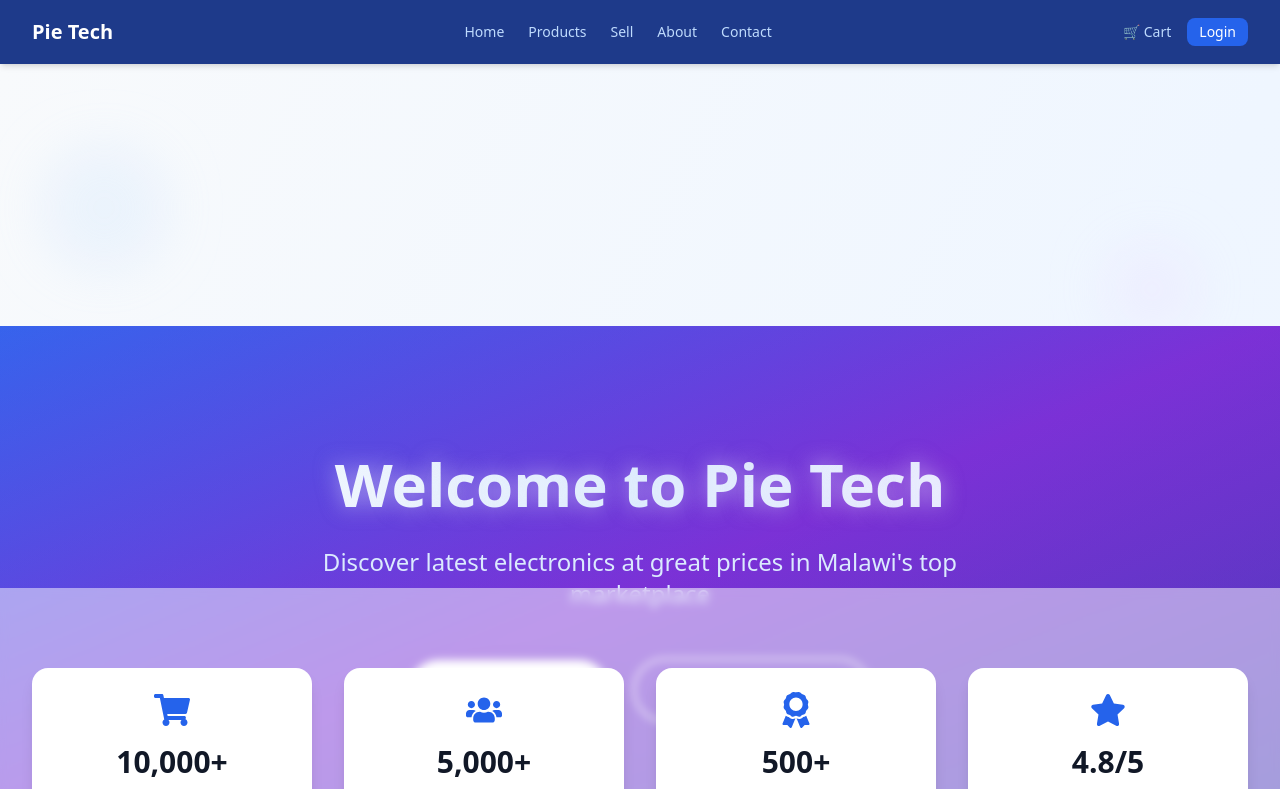
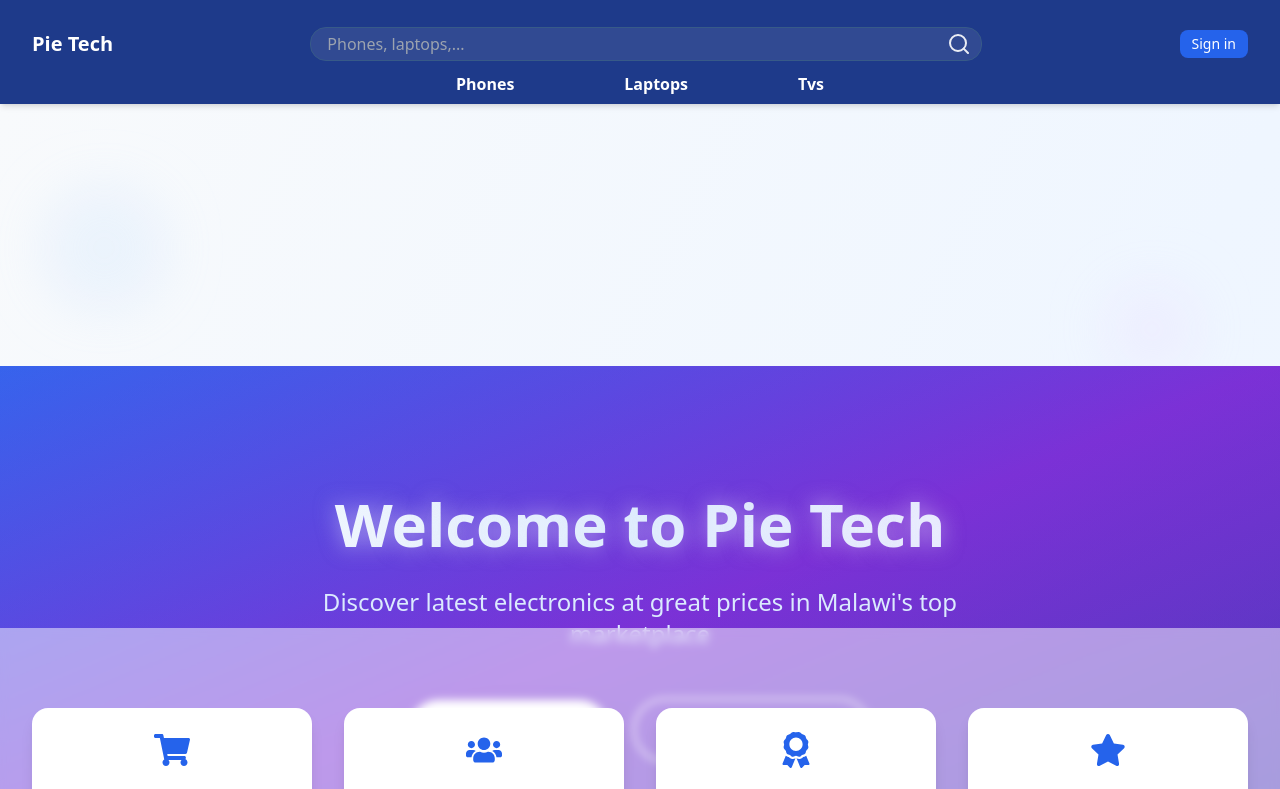
Before and after one commit to wisdomphiri408/pie-electronics-clone, a React (Vite) app: page / in a window 1280 px wide. Shown: the top 789 px of the page. Built offline with nearby package versions, Linux system fonts and the light colour scheme; the HTML template or start-up script is replaced by a standard one.

Commit message:
Updated the head navigation

```diff
--- a/package.json
+++ b/package.json
@@ -12,6 +12,7 @@
   "dependencies": {
     "axios": "^1.6.2",
     "framer-motion": "^10.16.16",
+    "lucide-react": "^0.563.0",
     "react": "^18.2.0",
     "react-dom": "^18.2.0",
     "react-hot-toast": "^2.6.0",
--- a/src/components/Navbar.jsx
+++ b/src/components/Navbar.jsx
@@ -1,137 +1,54 @@
 import { Link } from 'react-router-dom';
-import { useCart } from '../context/CartContext';
-import { useState } from 'react';
+//import { useCart } from '../context/CartContext';
+import SearchBar from './SearchBar';
+import UserProfile from './ui/profile';
+import {ShoppingCart} from "lucide-react"
+
 
 const Navbar = () => {
-  const { getTotalItems } = useCart();
-  const user = JSON.parse(localStorage.getItem('user'));
-  const [isOpen, setIsOpen] = useState(false);
+  //const { getTotalItems } = useCart();
+  //const user = JSON.parse(localStorage.getItem('user'));
 
-  const handleLogout = () => {
-    localStorage.removeItem('token');
-    localStorage.removeItem('user');
-    window.location.href = '/';
-  };
+  const isUser = false;
+
 
   return (
     <nav className="bg-blue-900 shadow-md sticky top-0 z-50">
       <div className="max-w-7xl mx-auto px-4 sm:px-6 lg:px-8">
-        <div className="flex justify-between items-center h-16">
+        <div className="flex justify-between items-center h-16 gap-2">
           {/* Logo */}
-          <Link to="/" className="text-xl font-bold text-white">
+          <Link to="/" className="text-xl font-semibold text-white mt-6">
             Pie Tech
           </Link>
 
-          {/* Navigation Links */}
-          <div className="hidden md:flex space-x-6">
-            <Link to="/" className="text-blue-200 hover:text-white transition text-sm">
-              Home
-            </Link>
-            <Link to="/products" className="text-blue-200 hover:text-white transition text-sm">
-              Products
-            </Link>
-            <Link to="/sell" className="text-blue-200 hover:text-white transition text-sm">
-              Sell
-            </Link>
-            <Link to="/about" className="text-blue-200 hover:text-white transition text-sm">
-              About
-            </Link>
-            <Link to="/contact" className="text-blue-200 hover:text-white transition text-sm">
-              Contact
-            </Link>
-            {user && (
-              <Link to="/dashboard" className="text-blue-200 hover:text-white transition text-sm">
-                Dashboard
-              </Link>
-            )}
-            {user?.role === 'admin' && (
-              <Link to="/admin" className="text-blue-200 hover:text-white transition text-sm">
-                Admin
-              </Link>
-            )}
-          </div>
-
-          {/* Hamburger Menu - Mobile */}
-          <div className="md:hidden">
-            <button onClick={() => setIsOpen(!isOpen)} className="text-white focus:outline-none">
-              <svg className="w-6 h-6" fill="none" stroke="currentColor" viewBox="0 0 24 24">
-                <path strokeLinecap="round" strokeLinejoin="round" strokeWidth={2} d={isOpen ? "M6 18L18 6M6 6l12 12" : "M4 6h16M4 12h16M4 18h16"} />
-              </svg>
-            </button>
-          </div>
+          {/* Center - Search Bar */}
+          <dv className="flex-1 w-full max-w-2xl pt-6">
+            <SearchBar />
+          </dv>
 
           {/* Right side - Cart and Login/Logout */}
-          <div className="hidden md:flex items-center space-x-4">
-            <Link to="/cart" className="text-blue-200 hover:text-white transition relative text-sm">
-              🛒 Cart
-              {getTotalItems() > 0 && (
-                <span className="absolute -top-2 -right-2 bg-red-500 text-white text-xs rounded-full h-5 w-5 flex items-center justify-center">
-                  {getTotalItems()}
-                </span>
-              )}
-            </Link>
-            {user ? (
-              <div className="flex items-center space-x-4">
-                <span className="text-white text-sm">Hello, {user.name}</span>
-                <button onClick={handleLogout} className="bg-red-600 text-white px-3 py-1 rounded-lg hover:bg-red-700 transition text-sm">
-                  Logout
-                </button>
+          <div className="flex items-center space-x-4">
+            {isUser ? (
+              <div className="flex items-end space-x-4">
+                <UserProfile />
+                <Link to='/' className='flex flex-col items-center'>
+                  <span className='text-white animate-pulse'>3</span>
+                  <ShoppingCart className="text-white hover:scale-110 active:scale-100 cursor-pointer" />
+                </Link>
               </div>
             ) : (
-              <Link to="/login" className="bg-blue-600 text-white px-3 py-1 rounded-lg hover:bg-blue-700 transition text-sm">
-                Login
+              <Link to="/login" className="bg-blue-600 text-white px-3 py-1 rounded-lg hover:bg-blue-700 transition text-sm mt-6">
+                Sign in
               </Link>
             )}
           </div>
         </div>
-
-        {/* Mobile Menu */}
-        {isOpen && (
-          <div className="md:hidden bg-blue-800 px-4 py-4 space-y-2">
-            <Link to="/" className="block text-blue-200 hover:text-white transition" onClick={() => setIsOpen(false)}>
-              Home
-            </Link>
-            <Link to="/products" className="block text-blue-200 hover:text-white transition" onClick={() => setIsOpen(false)}>
-              Products
-            </Link>
-            <Link to="/sell" className="block text-blue-200 hover:text-white transition" onClick={() => setIsOpen(false)}>
-              Sell
-            </Link>
-            <Link to="/about" className="block text-blue-200 hover:text-white transition" onClick={() => setIsOpen(false)}>
-              About
-            </Link>
-            <Link to="/contact" className="block text-blue-200 hover:text-white transition" onClick={() => setIsOpen(false)}>
-              Contact
-            </Link>
-            {user && (
-              <Link to="/dashboard" className="block text-blue-200 hover:text-white transition" onClick={() => setIsOpen(false)}>
-                Dashboard
-              </Link>
-            )}
-            {user?.role === 'admin' && (
-              <Link to="/admin" className="block text-blue-200 hover:text-white transition" onClick={() => setIsOpen(false)}>
-                Admin
-              </Link>
-            )}
-            <div className="border-t border-blue-700 pt-2">
-              <Link to="/cart" className="block text-blue-200 hover:text-white transition relative" onClick={() => setIsOpen(false)}>
-                🛒 Cart {getTotalItems() > 0 && `(${getTotalItems()})`}
-              </Link>
-              {user ? (
-                <div className="space-y-2">
-                  <span className="block text-white">Hello, {user.name}</span>
-                  <button onClick={() => { handleLogout(); setIsOpen(false); }} className="bg-red-600 text-white px-3 py-1 rounded-lg hover:bg-red-700 transition w-full">
-                    Logout
-                  </button>
-                </div>
-              ) : (
-                <Link to="/login" className="block bg-blue-600 text-white px-3 py-1 rounded-lg hover:bg-blue-700 transition text-center" onClick={() => setIsOpen(false)}>
-                  Login
-                </Link>
-              )}
-            </div>
-          </div>
-        )}
+        {/* categories */}
+        <div className='flex justify-between items-centerp py-2 w-full max-w-[400px] mx-auto px-4'>
+          <Link to={'/'} className='text-white font-semibold'>Phones</Link>
+          <Link to={'/'} className='text-white font-semibold'>Laptops</Link>
+          <Link to={'/'} className='text-white font-semibold'>Tvs</Link>
+        </div>
       </div>
     </nav>
   );
--- /dev/null
+++ b/src/components/SearchBar.jsx
@@ -0,0 +1,18 @@
+import {Search} from "lucide-react"
+import InputField from "./ui/InputField"
+
+const SearchBar = () => {
+  return (
+    <div className="flex items-center">
+      <InputField
+      type="search"
+      placeholder="Phones, laptops,..."
+      className="bg-[#D9D9D9] border border-[#375A88] rounded-2xl px-4 outline-none bg-opacity-10 text-white mr-[-35px] w-full pr-10" />
+
+      <Search
+      className="text-white opacity-90 cursor-pointer hover:scale-110 active:scale-100" />
+    </div>
+  );
+};
+
+export default SearchBar;
--- /dev/null
+++ b/src/components/ui/InputField.jsx
@@ -0,0 +1,8 @@
+
+const InputField = ({className="", type="text", placeholder=""}) => {
+  return (
+    <input type={type} placeholder={placeholder} className={`${className} w-full px-2 py-1`}/>
+  );
+};
+
+export default InputField;
--- /dev/null
+++ b/src/components/ui/profile.jsx
@@ -0,0 +1,51 @@
+import {UserCircle, History, ShoppingBag, User2} from "lucide-react"
+import { Link } from "react-router-dom";
+import { useState } from "react";
+
+const UserProfile = () => {
+    const [ isDropDownOpen, setIsDropDownOpen ] = useState(false);
+
+    const dropDownValue = [{
+        title:"My Orders",
+        icon: <History className="w-4 h-4" />
+    },{
+        title: "Create Shop",
+        icon: <ShoppingBag className="w-4 h-4" />
+    },{
+        title:"Account Settings",
+        icon: <User2 className="w-4 h-4" />
+    }]
+
+    const handleLogout = () => {
+        localStorage.removeItem('token');
+        localStorage.removeItem('user');
+        window.location.href = '/';
+    };
+
+    return(
+        <div className="relative">
+            <UserCircle
+            onClick={() => setIsDropDownOpen(prev => !prev)}
+            className="text-white cursor-pointer hover:scale-110 active:scale-100" />
+
+            {isDropDownOpen && (
+                <div className="absolute bg-blue-900 p-2 w-[180px] -right-10 top-8 shadow-2xl ">
+                    <div>
+                        {dropDownValue.map(value => (
+                            <Link to={"/"} key={value.title} className="flex items-center gap-2 text-white mb-4 hover:text-opacity-55">
+                                <span>{value.icon}</span>
+                                <p>{value.title}</p>
+                            </Link >
+                        ))}
+                    </div>
+                    <button onClick={handleLogout} className="bg-red-600 text-white px-3 py-1 rounded-lg hover:bg-red-700 transition text-sm w-full">
+                  Logout
+                </button>
+                </div>
+            )}
+
+        </div>
+    )
+}
+
+export default UserProfile;
```
Also changed, not shown: public/images/Pie Tech.png (added), 1 other file (tests, documents, lock files or other folders).
